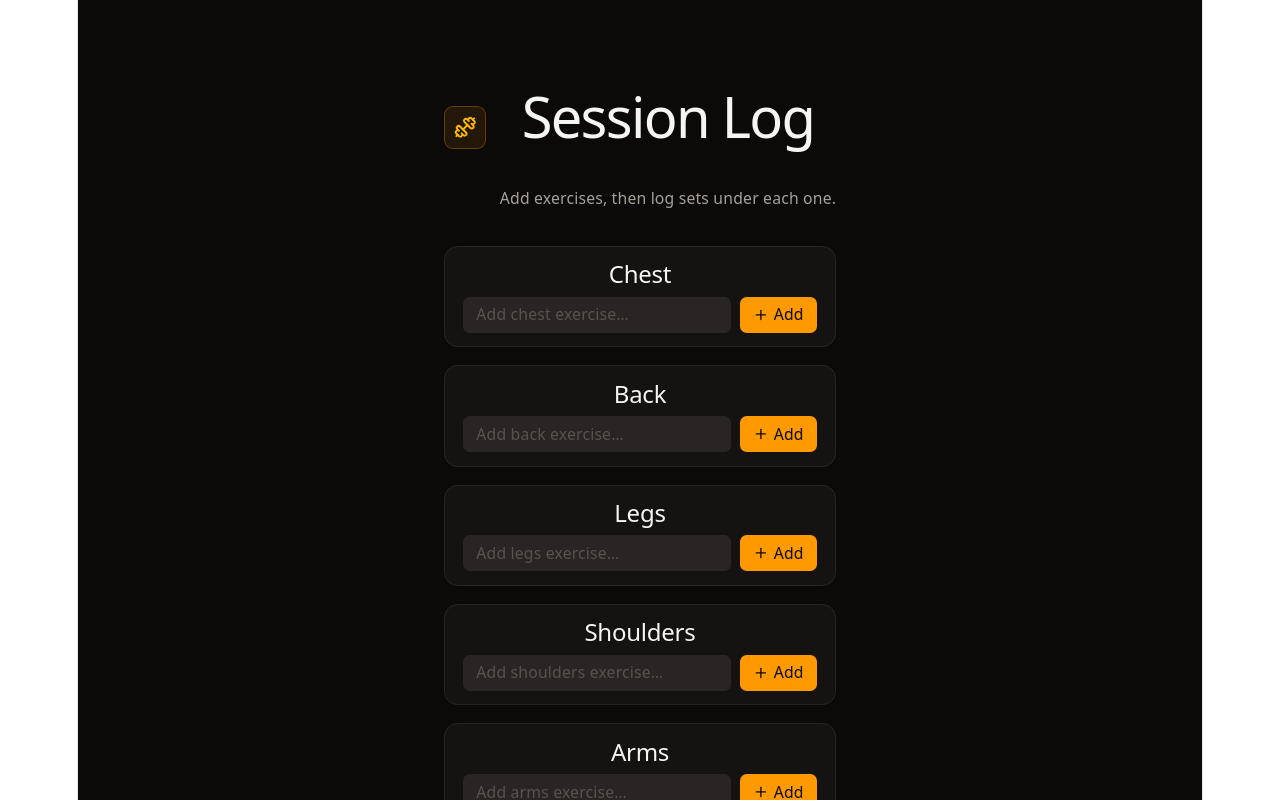
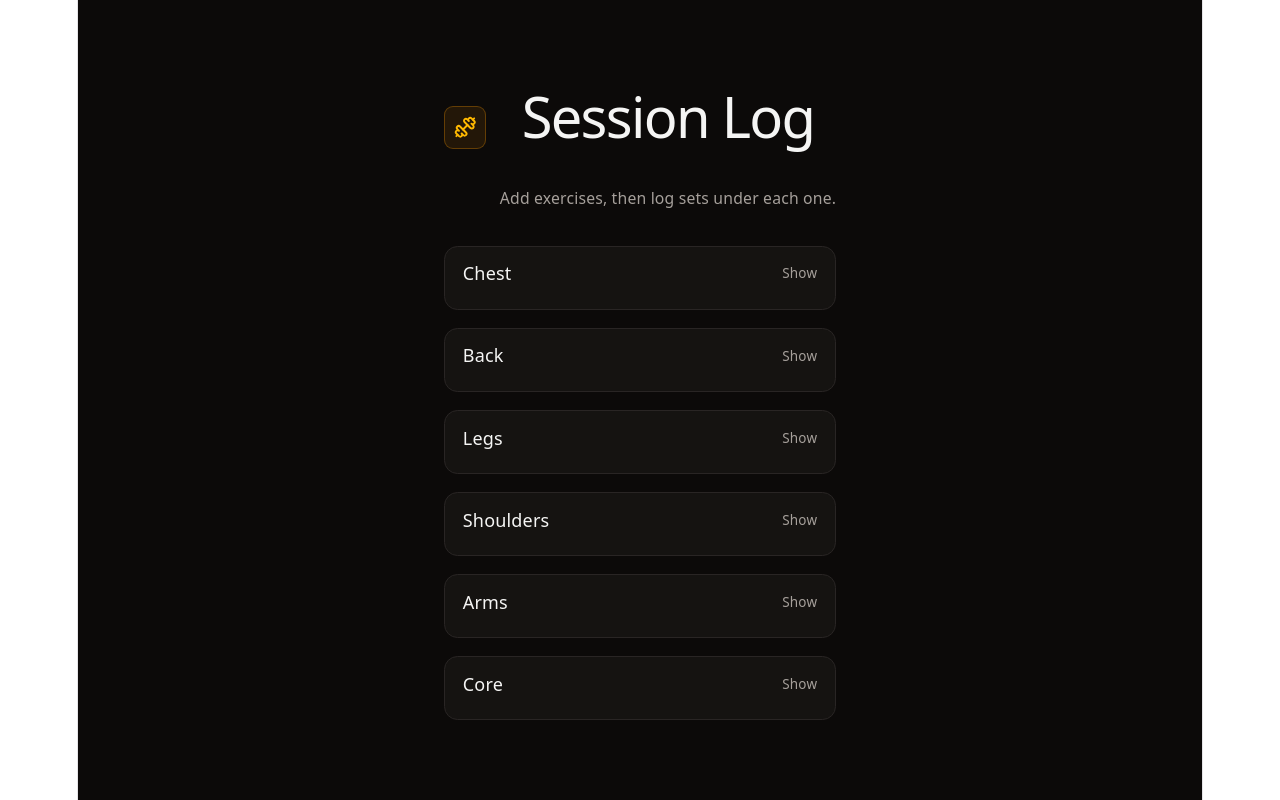
Before and after one commit to stonesan101/workout-tracker, a React (Vite) app: page / in a window 1280 px wide. Shown: the top 800 px of the page. Built offline with nearby package versions, Linux system fonts and the light colour scheme.

Commit message:
show/hide

```diff
--- a/src/main.jsx
+++ b/src/main.jsx
@@ -12,7 +12,7 @@ const initialGroups = {
 };
 
 const storageKey = "workout-tracker-groups";
-const weightStep = 2.5;
+const weightStep = .5;
 
 function capitalizeWords(value) {
     return value
@@ -67,6 +67,13 @@ export default function WorkoutTracker() {
     });
     const [workout, setWorkout] = useState({});
     const [editingExercise, setEditingExercise] = useState(null);
+    const [expandedGroups, setExpandedGroups] = useState(() =>
+        Object.keys(initialGroups).reduce((acc, groupName) => {
+            acc[groupName] = false;
+            return acc;
+        }, {}),
+    );
+    const [expandedWorkouts, setExpandedWorkouts] = useState({});
 
     useEffect(() => {
         localStorage.setItem(storageKey, JSON.stringify(groups));
@@ -88,6 +95,10 @@ export default function WorkoutTracker() {
                 ...groups[groupName],                 exercises: [...groups[groupName].exercises, {name, baseWeight: 0, machineSetting: "", sets: []}],
             },
         });
+        setExpandedWorkouts((prev) => ({
+            ...prev,
+            [`${groupName}:${groups[groupName].exercises.length}`]: true,
+        }));
 
         setWorkout({...workout, [groupName]: ""});
     }
@@ -174,6 +185,15 @@ export default function WorkoutTracker() {
         });
     }
 
+    function toggleGroup(groupName) {
+        setExpandedGroups((prev) => ({...prev, [groupName]: !prev[groupName]}));
+    }
+
+    function toggleWorkout(groupName, exerciseIndex) {
+        const key = `${groupName}:${exerciseIndex}`;
+        setExpandedWorkouts((prev) => ({...prev, [key]: !prev[key]}));
+    }
+
     return (<div className="min-h-screen bg-stone-950 text-stone-100 p-6 md:p-10">
         <div className="max-w-3xl mx-auto">
             <header className="flex items-center gap-3 mb-8">
@@ -195,11 +215,18 @@ export default function WorkoutTracker() {
                     key={groupName}
                     className="rounded-xl border border-stone-800 bg-stone-900/60 px-4 py-3"
                 >
-                    <h2 className="font-medium text-stone-100 mb-2">
-                        {groupName}
-                    </h2>
+                    <button
+                        type="button"
+                        onClick={() => toggleGroup(groupName)}
+                        className="mb-2 w-full text-left font-medium text-stone-100 flex items-center justify-between hover:text-amber-300"
+                    >
+                        <span>{groupName}</span>
+                        <span className="text-xs text-stone-400">
+                            {expandedGroups[groupName] ? "Hide" : "Show"}
+                        </span>
+                    </button>
 
-                    {group.exercises.length > 0 && (<div className="mb-3 space-y-3">
+                    {expandedGroups[groupName] && group.exercises.length > 0 && (<div className="mb-3 space-y-3">
                         {/* exerciseIndex (the "i" here) is what every set-level
                       function above uses to find its way back to this
                       exact exercise. */}
@@ -231,7 +258,17 @@ export default function WorkoutTracker() {
                                         </button>
                                     </>
                                 )}
+
+                                <button
+                                    type="button"
+                                    onClick={() => toggleWorkout(groupName, exerciseIndex)}
+                                    className="ml-auto text-xs text-stone-400 hover:text-amber-300"
+                                >
+                                    {expandedWorkouts[`${groupName}:${exerciseIndex}`] ? "Hide" : "Show"}
+                                </button>
                             </div>
+                            {expandedWorkouts[`${groupName}:${exerciseIndex}`] && (
+                                <>
                                     <label className="mb-1 flex items-center gap-2">Base Weight
                                         <input
                                             type="number"
@@ -322,9 +359,12 @@ export default function WorkoutTracker() {
                                             Rep: {metrics.recommendedFiveRep} lb</p>}
                                         </div>) : null;
                                     })()}
+                                </>
+                            )}
                         </div>))}
                     </div>)}
 
+                    {expandedGroups[groupName] && (
                         <div className="flex gap-2">
                             <input
                                 type="text"
@@ -341,6 +381,7 @@ export default function WorkoutTracker() {
                                 <Plus className="w-3.5 h-3.5"/> Add
                             </button>
                         </div>
+                    )}
                 </section>))}
             </div>
         </div>
```
Lines whose indentation alone changed are shown as unchanged.
